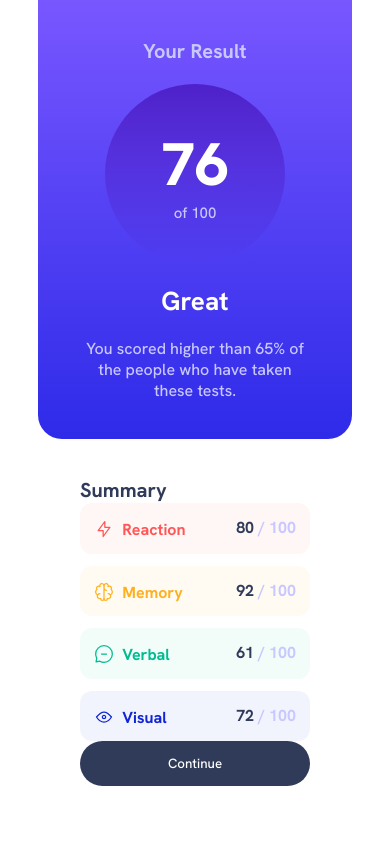
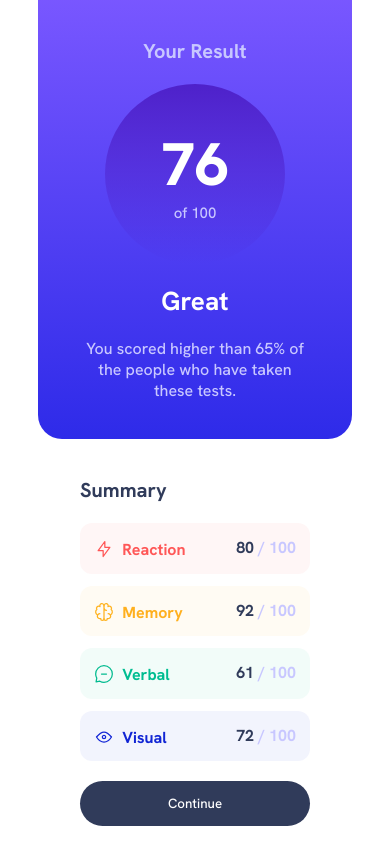
Before and after one commit to vickyalem/summary-component, a plain HTML site: page index.html in a window 390 px wide. Drawn offline with Linux system fonts and the light colour scheme.

Commit message:
Update index.html

```diff
--- a/index.html
+++ b/index.html
@@ -228,6 +228,10 @@
           flex-direction: column;
           box-shadow: none;
         }
+
+        .summary {
+          row-gap: 20px;
+        }
       }
     </style>
   </head>
```
